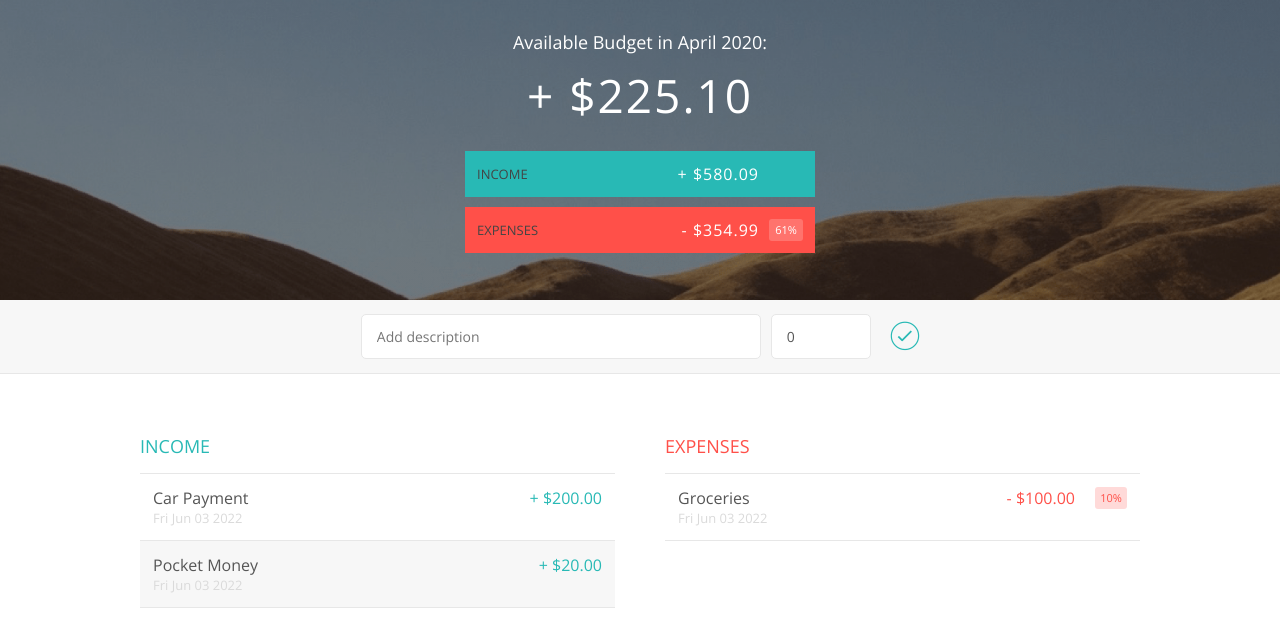
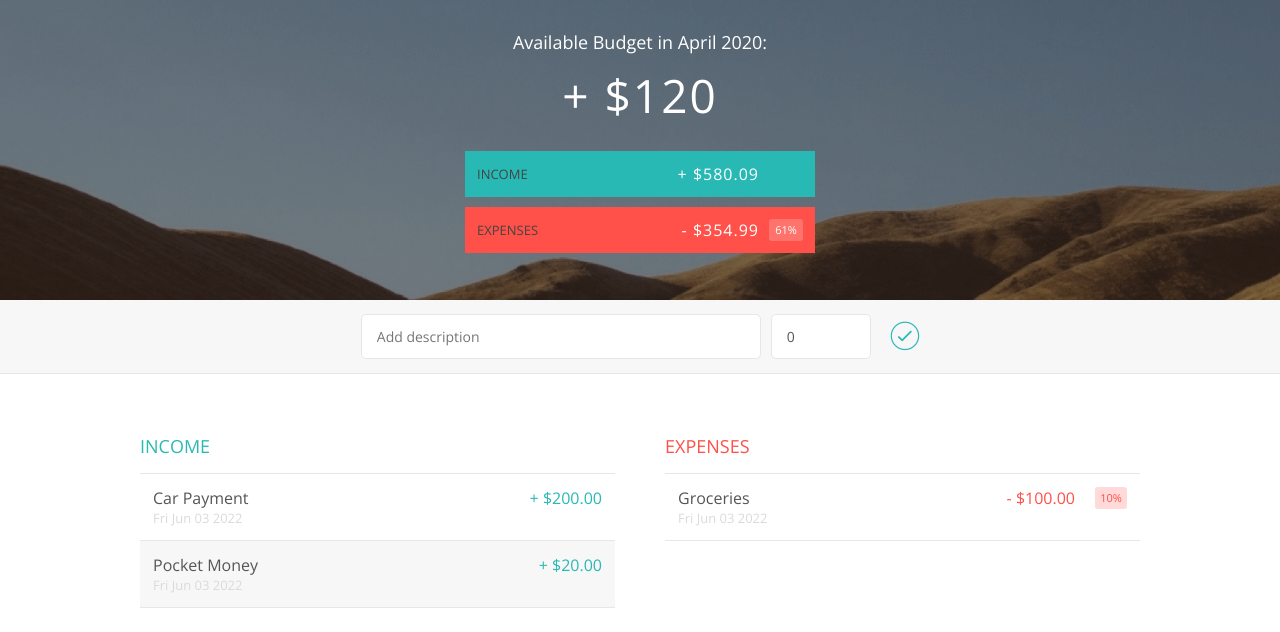
Before and after one commit to MuhammadMusab1/budget-cal-react, a React (Create React App) app: page / in a window 1280 px wide. Shown: the top 632 px of the page. Built offline with nearby package versions, Linux system fonts and the light colour scheme.

Commit message:
add functionality to see new total budget on evey transaction

```diff
--- a/src/App.js
+++ b/src/App.js
@@ -29,10 +29,14 @@ function App() {
     },
   ];
   const [allItems, setAllItems] = useState(InitialState);
+  const [totalBudget, setTotalBudget] = useState(0);
+  useEffect(() => {
+    setTotalBudget(handleUpdateTotalBudget());
+  }, [allItems]);
   //Handle functions
   function handleDeleteItem(id) {
     setAllItems((prevState) => {
-      prevState.filter((item) => item.id !== id);
+      return prevState.filter((item) => item.id !== id);
     });
   }
   function handleAddItem(description, amount) {
@@ -49,11 +53,23 @@ function App() {
       ];
     });
   }
+  function handleUpdateTotalBudget() {
+    let budget = allItems.reduce(
+      (prevItem, currentItem) => {
+        return { value: prevItem.value + currentItem.value };
+      },
+      { value: 0 }
+    );
+    //at the end of the loop budget will be an object with the value that has the combined total budget
+    //need a initialValue of 0 so when we don't have any items in the array it returns 0.
+    //stackOverflow link: https://stackoverflow.com/questions/5732043/how-to-call-reduce-on-an-array-of-objects-to-sum-their-properties
+    return budget.value;
+  }
 
   return (
     <div className="app">
       <div className="top">
-        <BudgetSummary />
+        <BudgetSummary totalBudget={totalBudget} />
       </div>
       <div className="bottom">
         <Add addItem={handleAddItem} />
--- a/src/components/Add.jsx
+++ b/src/components/Add.jsx
@@ -14,7 +14,7 @@ function Add(props) {
   }
   //OnClick handler
   function handleClick(e) {
-    addItem(description, amount);
+    addItem(description, +amount); //amount wil be a string so convert it to a number
     setAmount(0);
     setDescription("");
   }
--- a/src/components/BudgetSummary.jsx
+++ b/src/components/BudgetSummary.jsx
@@ -2,7 +2,9 @@ import { IncomeSummary } from "./IncomeSummary";
 import { ExpenseSummary } from "./ExpenseSummary";
 //CSS for BudgetSummary
 import styles from "./BudgetSummary.module.css";
+import { useState } from "react";
 function BudgetSummary(props) {
+  const { totalBudget } = props;
   return (
     <div className={styles["budget"]}>
       <div className={styles["budget__title"]}>
@@ -10,7 +12,9 @@ function BudgetSummary(props) {
         <span className={styles["budget__title--month"]}>April 2020</span>:
       </div>
 
-      <div className={styles["budget__value"]}>+ $225.10</div>
+      <div className={styles["budget__value"]}>
+        {totalBudget > 0 ? "+" : "-"} ${Math.abs(totalBudget)}
+      </div>
       <IncomeSummary />
       <ExpenseSummary />
     </div>
```
